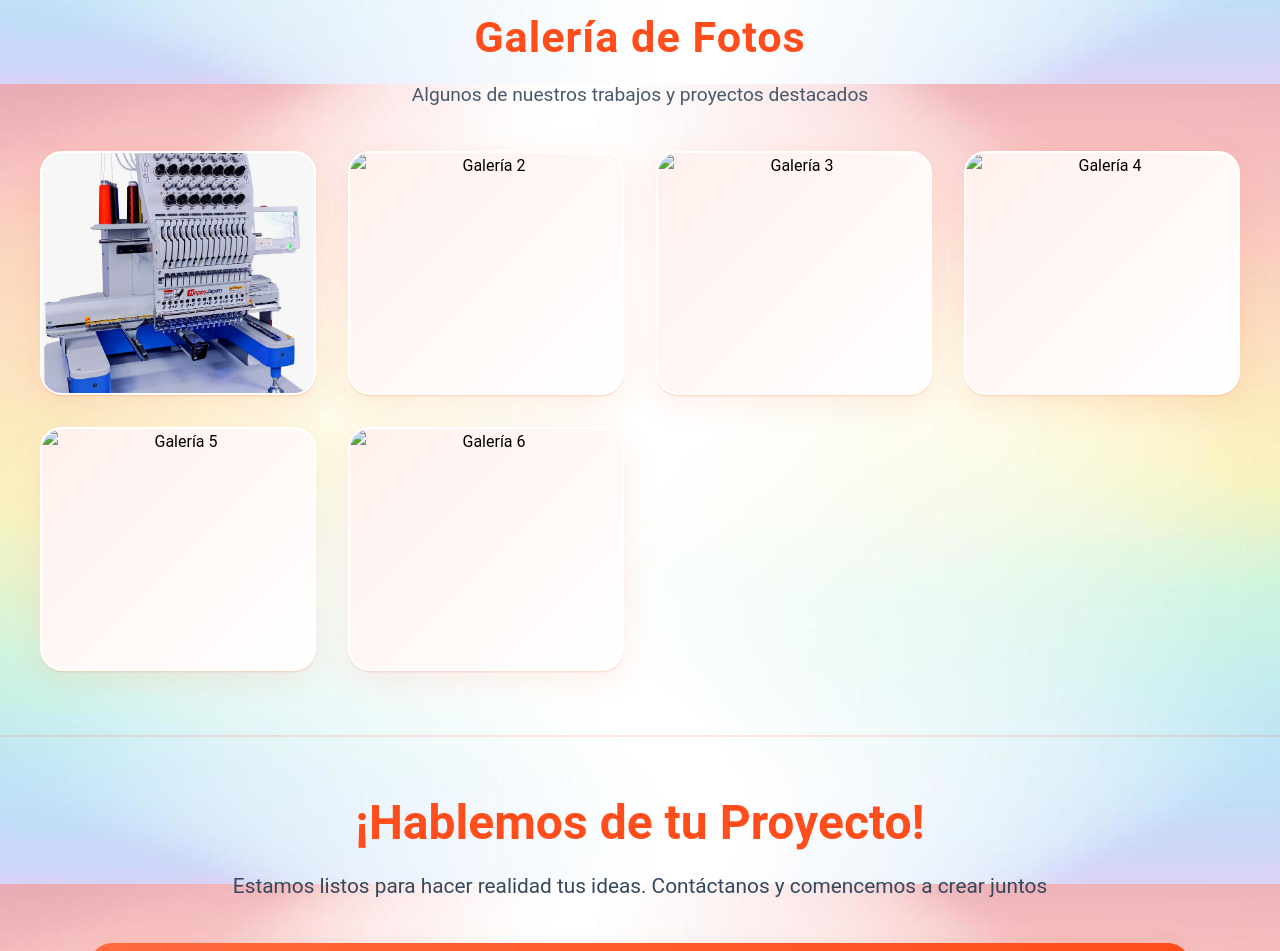
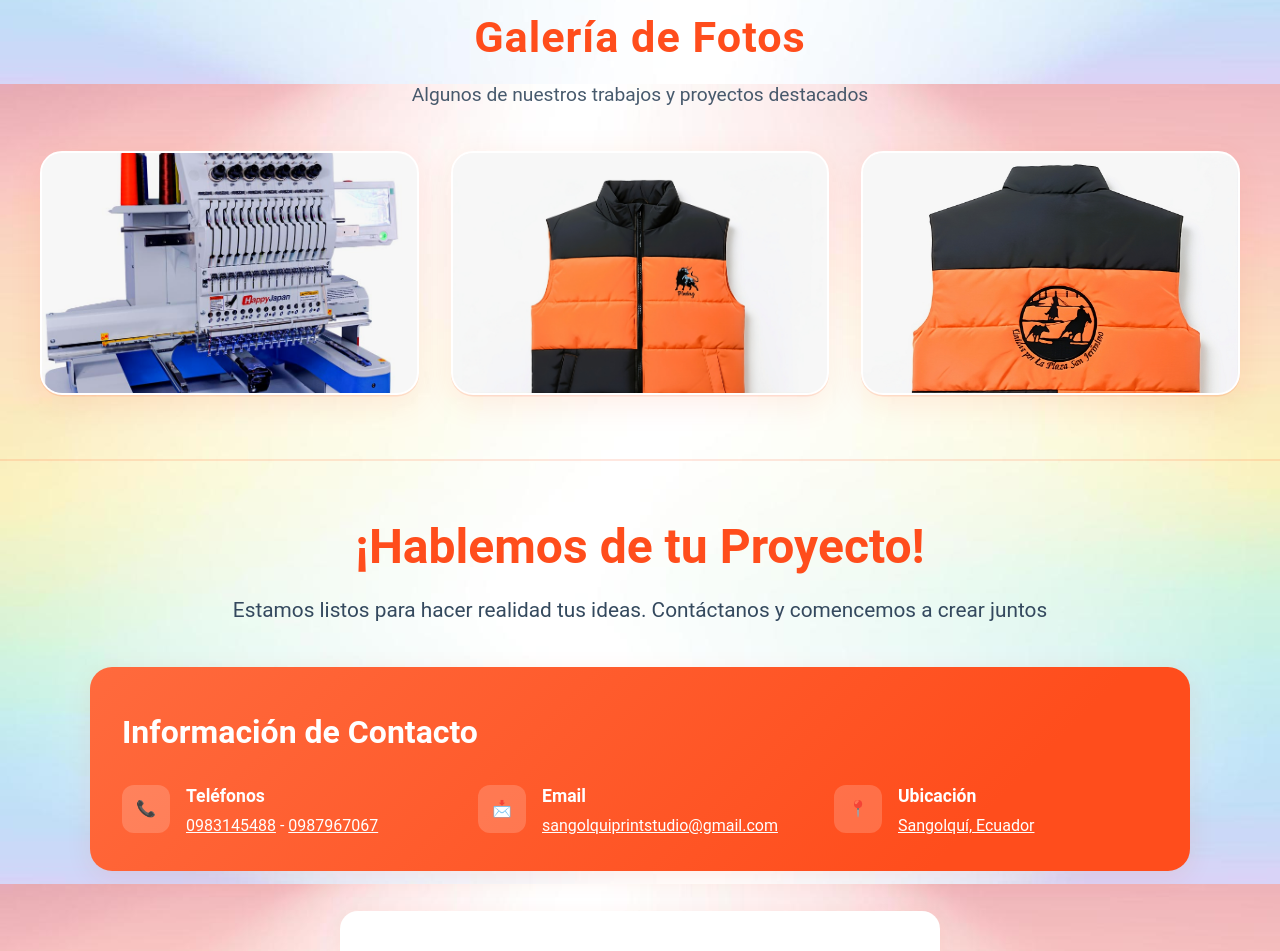
Before and after one commit to Javier2h/sangolquiprintstudio, a website: page public/index.html in a window 1280 px wide. Shown: the part 1516-2467 px from the top of the page. Drawn offline with Linux system fonts and the light colour scheme.

Commit message:
imagenes
mas imagenes

```diff
--- a/public/index.html
+++ b/public/index.html
@@ -84,11 +84,8 @@
         <p class="gallery-subtitle">Algunos de nuestros trabajos y proyectos destacados</p>
         <div class="gallery-grid">
             <div class="gallery-item"><img src="images/1.jpg" alt="Galería 1"></div>
-            <div class="gallery-item"><img src="images/galeria2.jpg" alt="Galería 2"></div>
-            <div class="gallery-item"><img src="images/galeria3.jpg" alt="Galería 3"></div>
-            <div class="gallery-item"><img src="images/galeria4.jpg" alt="Galería 4"></div>
-            <div class="gallery-item"><img src="images/galeria5.jpg" alt="Galería 5"></div>
-            <div class="gallery-item"><img src="images/galeria6.jpg" alt="Galería 6"></div>
+            <div class="gallery-item"><img src="images/estasi1.png" alt="Galería 2"></div>
+            <div class="gallery-item"><img src="images/estasi2.png" alt="Galería 3"></div>
         </div>
     </section>
 
```
Also changed, not shown: public/images/estasi1.png (added), public/images/estasi2.png (added).
